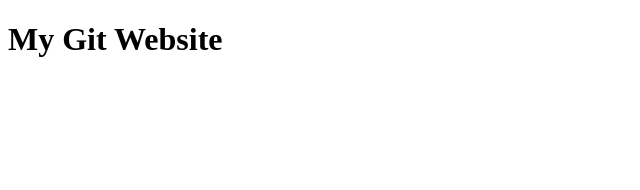
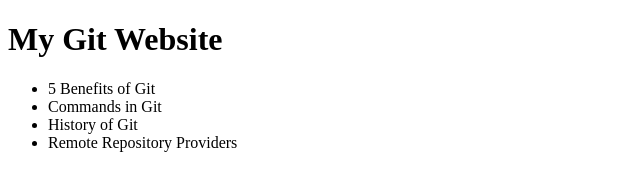
Before and after one commit to derxramos/gitlesson2024, a plain HTML site: page index.html in a window 1280 px wide. Shown: the whole page, without its empty margins (0-640 px from the left). Drawn offline with Linux system fonts and the light colour scheme.

Commit message:
Second Commit

```diff
--- a/index.html
+++ b/index.html
@@ -11,7 +11,12 @@
             <h1>My Git Website</h1>
         </header>
         <nav>
-
+            <ul>
+                <li>5 Benefits of Git</li>
+                <li>Commands in Git</li>
+                <li>History of Git</li>
+                <li>Remote Repository Providers</li>
+            </ul>
         </nav>
         <article>
 
```
